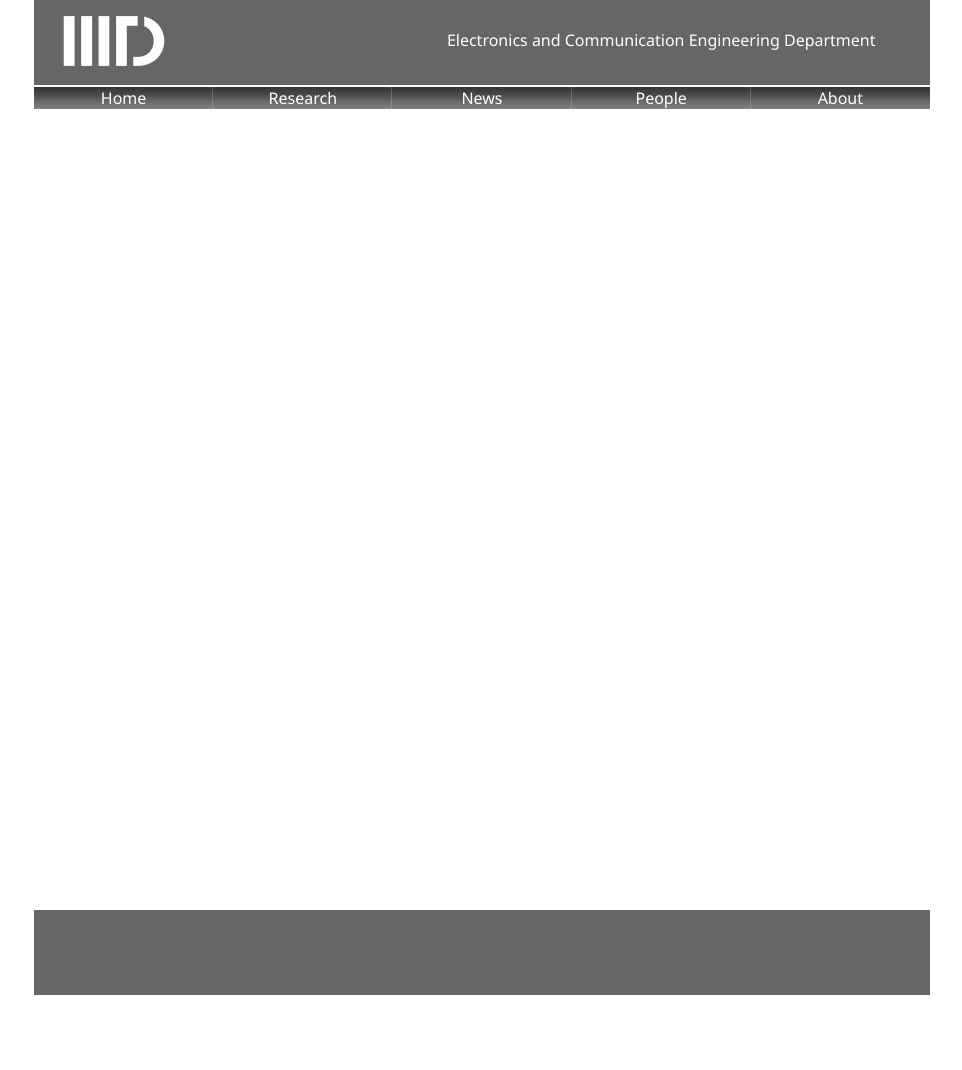
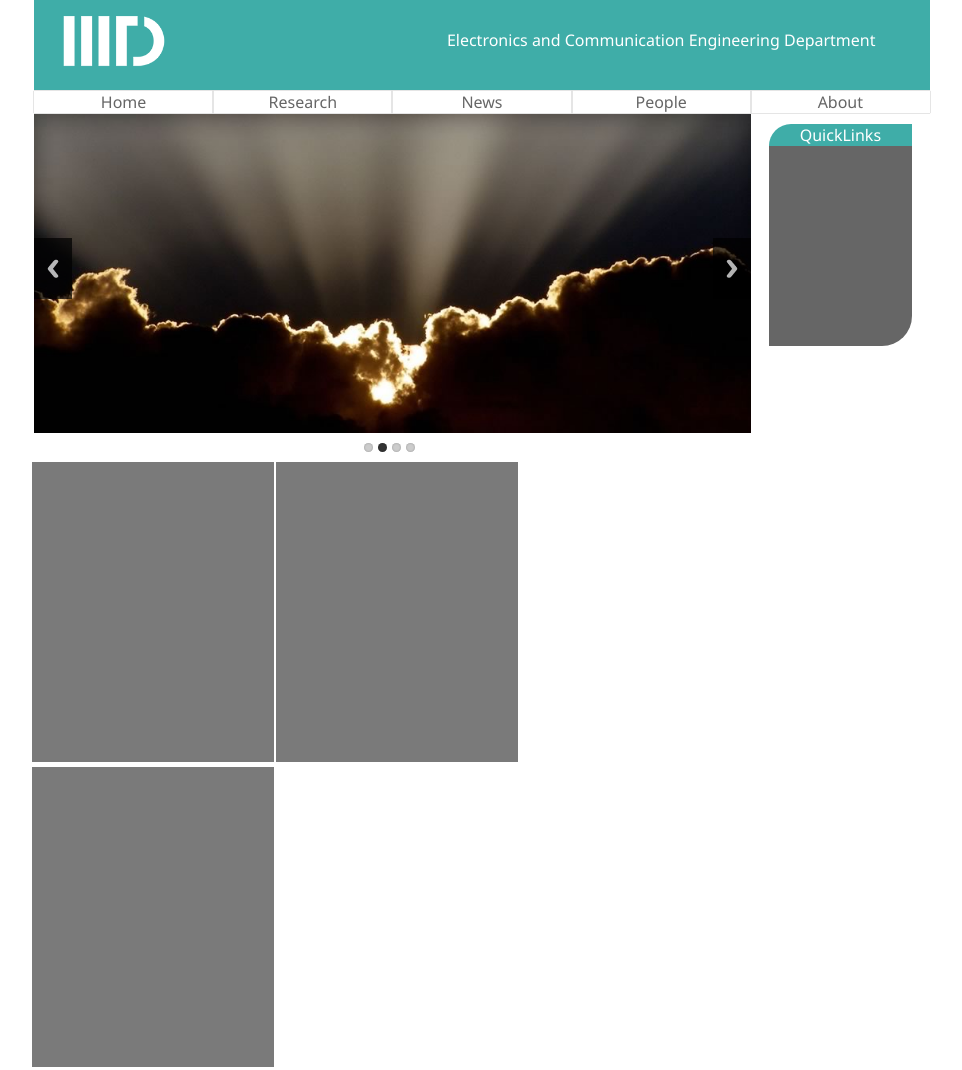
Before and after one commit to atulaliasaccount/ECE_Research_Group, a plain HTML site: page index.html in a window 1280 px wide. Shown: the top 1070 px of the page, without its empty margins (158-1120 px from the left). Before the commit the page ends 995 px from the top, so only its background shows below. Drawn offline with nearby package versions, Linux system fonts and the light colour scheme.

Commit message:
color_scheme_changed

```diff
--- /dev/null
+++ b/css/slider_stylesheet.css
@@ -0,0 +1,120 @@
+
+
+.rslides_container{
+
+    position: relative;
+    display: inline-block;
+    margin-top: 0;
+    margin-bottom: 10px;
+    padding-top: 0;
+    width: 80%;
+
+
+}
+.late_rslides{
+    margin-top: 20px;
+}
+
+.rslides {
+
+
+  position: relative;
+  list-style: none;
+  overflow: hidden;
+  width: 100%;
+  padding: 0;
+  margin: 0 auto;
+  }
+
+.rslides li {
+  -webkit-backface-visibility: hidden;
+  position: absolute;
+  display: none;
+  width: 100%;
+  left: 0;
+  top: 0;
+  }
+
+.rslides li:first-child {
+  position: relative;
+  display: block;
+  float: left;
+  }
+
+.rslides img {
+  display: block;
+  height: auto;
+  float: left;
+  width: 100%;
+  border: 0;
+  }
+
+.centered-btns_nav {
+  z-index: 3;
+  position: absolute;
+  -webkit-tap-highlight-color: rgba(0,0,0,0);
+  top: 50%;
+  left: 0;
+  opacity: 0.7;
+  text-indent: -9999px;
+  overflow: hidden;
+  text-decoration: none;
+  height: 61px;
+  width: 38px;
+  background: transparent url("../images/themes.gif") no-repeat left top;
+  margin-top: -45px;
+  }
+
+.centered-btns_nav:active {
+  opacity: 1.0;
+  }
+
+.centered-btns_nav.next {
+  left: auto;
+  background-position: right top;
+  right: 0;
+  }
+
+
+.centered-btns_nav:focus{
+  outline: none;
+  }
+
+.centered-btns_tabs{
+  margin-top: 10px;
+  text-align: center;
+  }
+
+.centered-btns_tabs li
+ {
+  display: inline;
+  float: none;
+  _float: left;
+  *float: left;
+  margin-right: 5px;
+  }
+
+.centered-btns_tabs a
+{
+  text-indent: -9999px;
+  overflow: hidden;
+  -webkit-border-radius: 15px;
+  -moz-border-radius: 15px;
+  border-radius: 15px;
+  background: #ccc;
+  background: rgba(0,0,0, .2);
+  display: inline-block;
+  _display: block;
+  *display: block;
+  -webkit-box-shadow: inset 0 0 2px 0 rgba(0,0,0,.3);
+  -moz-box-shadow: inset 0 0 2px 0 rgba(0,0,0,.3);
+  box-shadow: inset 0 0 2px 0 rgba(0,0,0,.3);
+  width: 9px;
+  height: 9px;
+  }
+
+.centered-btns_here a
+{
+  background: #222;
+  background: rgba(0,0,0, .8);
+  }
--- a/css/stylesheet2.scss
+++ b/css/stylesheet2.scss
@@ -4,13 +4,18 @@ $font_stack:  Segoe UI, 'Roboto', sans-serif;
 $light_font: 400;
 $heavy_font:500;
 $i1 : #333333;
+@mixin bg($o){
+
+   background-color : rgba(51,51,51,$o);
+}
+
 $i2 : #4D4D4D;
 $i3 : #666666;
 $i4 : #808080;
 $color_d : #3FADA8;
-$header_color : #666666;
+$header_color : #3FADA8;
 
-$height_header: 85px;
+$height_header: 90px;
 
 *{
     padding : 0;
@@ -20,7 +25,7 @@ $height_header: 85px;
     font-weight: 400 ;
 
 }
-
+a {text-decoration: none; color: $i3;}
 .container{
     display:block;
     width: 70%;
@@ -32,7 +37,7 @@ $height_header: 85px;
     display: block;
     height: $height_header;
     color: #ffffff;
-    border-bottom: 1px solid #fff;
+    //border-bottom: 1px solid #fff; // border OF header
     img{
         position: absolute;
         display: block;
@@ -61,10 +66,10 @@ $height_header: 85px;
 
     width: 100%;
     font-weight: 200;
+    color: $i1 !important;
     ul{
 
         cursor: context-menu;
-
 
     }
     ul li{
@@ -72,50 +77,36 @@ $height_header: 85px;
         display: inline-block;
         width: 20%;
         font-size: 16px ;
+        text-align: center;
 
-
-        color: #fff;
-        text-align: center;
-        //border-bottom: 1px solid $i2;
-        background: rgba(246,41,12,1);
-background: -moz-linear-gradient(top, rgba(246,41,12,1) 0%, rgba(51,51,51,1) 0%, rgba(77,77,78,1) 40%, rgba(102,102,102,1) 62%, rgba(128,128,128,1) 100%);
-background: -webkit-gradient(left top, left bottom, color-stop(0%, rgba(246,41,12,1)), color-stop(0%, rgba(51,51,51,1)), color-stop(40%, rgba(77,77,78,1)), color-stop(62%, rgba(102,102,102,1)), color-stop(100%, rgba(128,128,128,1)));
-background: -webkit-linear-gradient(top, rgba(246,41,12,1) 0%, rgba(51,51,51,1) 0%, rgba(77,77,78,1) 40%, rgba(102,102,102,1) 62%, rgba(128,128,128,1) 100%);
-background: -o-linear-gradient(top, rgba(246,41,12,1) 0%, rgba(51,51,51,1) 0%, rgba(77,77,78,1) 40%, rgba(102,102,102,1) 62%, rgba(128,128,128,1) 100%);
-background: -ms-linear-gradient(top, rgba(246,41,12,1) 0%, rgba(51,51,51,1) 0%, rgba(77,77,78,1) 40%, rgba(102,102,102,1) 62%, rgba(128,128,128,1) 100%);
-background: linear-gradient(to bottom, rgba(246,41,12,1) 0%, rgba(51,51,51,1) 0%, rgba(77,77,78,1) 40%, rgba(102,102,102,1) 62%, rgba(128,128,128,1) 100%);
-filter: progid:DXImageTransform.Microsoft.gradient( startColorstr='#f6290c', endColorstr='#808080', GradientType=0 );
     }
 
 
     ul li:nth-child(n+1){
     //border-right: 1px solid #fff;
-          box-shadow: 1px 0px 1px 1px #fff;
+          box-shadow: 0px 0px 1px 0px $i3;
 
 
     }
+    /*DROP DOWN */
     ul li ul{
-
+            @include bg(0.65);
             display: none;
           position: absolute;
            z-index: 50;
 
 
         li{
+            box-shadow: none;
             font-size: 14px ;
             font-weight: 100;
             padding: 1px 10px;
             width: 180px !important;
+            color: rgba(255,255,255,1);
         }
+        a{color: rgba(255,255,255,1);}
 }
-    ul li:hover {background: rgba(102,102,102,1);
-background: -moz-linear-gradient(top, rgba(102,102,102,1) 0%, rgba(128,128,128,1) 0%, rgba(128,128,128,1) 0%, rgba(102,102,102,1) 38%, rgba(77,77,78,1) 60%, rgba(51,51,51,1) 100%);
-background: -webkit-gradient(left top, left bottom, color-stop(0%, rgba(102,102,102,1)), color-stop(0%, rgba(128,128,128,1)), color-stop(0%, rgba(128,128,128,1)), color-stop(38%, rgba(102,102,102,1)), color-stop(60%, rgba(77,77,78,1)), color-stop(100%, rgba(51,51,51,1)));
-background: -webkit-linear-gradient(top, rgba(102,102,102,1) 0%, rgba(128,128,128,1) 0%, rgba(128,128,128,1) 0%, rgba(102,102,102,1) 38%, rgba(77,77,78,1) 60%, rgba(51,51,51,1) 100%);
-background: -o-linear-gradient(top, rgba(102,102,102,1) 0%, rgba(128,128,128,1) 0%, rgba(128,128,128,1) 0%, rgba(102,102,102,1) 38%, rgba(77,77,78,1) 60%, rgba(51,51,51,1) 100%);
-background: -ms-linear-gradient(top, rgba(102,102,102,1) 0%, rgba(128,128,128,1) 0%, rgba(128,128,128,1) 0%, rgba(102,102,102,1) 38%, rgba(77,77,78,1) 60%, rgba(51,51,51,1) 100%);
-background: linear-gradient(to bottom, rgba(102,102,102,1) 0%, rgba(128,128,128,1) 0%, rgba(128,128,128,1) 0%, rgba(102,102,102,1) 38%, rgba(77,77,78,1) 60%, rgba(51,51,51,1) 100%);
-filter: progid:DXImageTransform.Microsoft.gradient( startColorstr='#666666', endColorstr='#333333', GradientType=0 );}
+    ul li:hover {@include bg(0.8);a{color:rgba(255,255,255,1) !important;}}
     ul li:hover ul{display: block;}
 
 
@@ -123,10 +114,36 @@ filter: progid:DXImageTransform.Microsoft.gradient( startColorstr='#666666', end
 
 
 
-a {text-decoration: none;color: #fff;}
+
 .theBody{
+    padding: none;
+    cursor: context-menu;
     width: 100%;
-    height: 800px;
+    height: 1000px;
+    .q_links_box{
+        text-align: center;
+        display: inline-block;
+        width: 20%;
+        height: 40%;
+        float: right;
+        div:nth-child(1){
+            margin-top: 10px;
+            margin-left: 10%;
+            width: 80%;
+            background-color: $color_d;
+            color: white;
+            border-top-left-radius: 80px;
+        }
+        .quickLinks{
+            width: 80%;
+            background-color: $i3;
+            margin-left: 10%;
+            height: 200px;
+            border-bottom-right-radius: 30px;
+        }
+    }
+
+    div:nth-child(3) ,div:nth-child(4), div:nth-child(5){width: 27%;height: 300px;@include bg(0.65);display: inline-block;margin-left:-2px;padding: 0;border:none;}
 }
 .footer{
     height: $height_header;
--- a/index.html
+++ b/index.html
@@ -5,6 +5,7 @@
          <meta name="viewport" content="width=device-width,initial-scale=1">
         <link href='http://fonts.googleapis.com/css?family=Roboto:500,700,400' rel='stylesheet' type='text/css'>
         <link rel="stylesheet" type="text/css" href="./css/stylesheet2.css">
+        <link rel="stylesheet" type="text/css" href="./css/slider_stylesheet.css">
     </head>
     <body>
         <div class = "container">
@@ -16,14 +17,30 @@
                 <ul>
                     <li><a href = "#">Home</a></li><li><a href = "#" >Research</a>
                     <ul><li><a href = "#">Research Group 2</a></li><br><li><a href = "#">Research Group 2</a></li><br><li><a href = "#">Research Group 2</a></li><br><li><a href = "#">Research Group 2</a></li></ul>
-                    </li><li><a href = "#">News</a></li><li>People<ul><li><a href = "#">Faculty</a></li><br><li><a href = "#">Students</a></li></ul></li><li><a href="">About</a></li>
+                    </li><li><a href = "#">News</a></li><li><a href="#">People</a><ul><li><a href = "#">Faculty</a></li><br><li><a href = "#">Students</a></li></ul></li><li><a href="">About</a></li>
 
                 </ul>
             </div>
-            <div class = "theBody"></div>
+            <div class = "theBody">
+                <div class="rslides_container" class="slider" id="home">
+            <ul class="rslides" id="slider1">
+                <li><img src="./images/5.jpg" alt=""></li>
+                <li><img src="./images/1.jpg" alt=""></li>
+                <li><img src="./images/3.jpg" alt=""></li>
+                <li><img src="./images/4.jpg" alt=""></li>
+            </ul></div>
+                <div class = "q_links_box"><div>QuickLinks</div><div class = "quickLinks"></div></div>
+                    <div class = "currNews"></div>
+                    <div class = "currEvents"></div>
+                    <div class = "currAwards"></div>
+        </div>
             <div class = "footer"></div>
-        </div>
-        <script src="./js/jQuery.js"></script>
+            </div>
+
+
+        <script src="http://ajax.googleapis.com/ajax/libs/jquery/1.8.3/jquery.min.js"></script>
         <script src="./js/myJs.js"></script>
+        <script src="./js/responsiveslides.min.js"></script>
+
     </body>
 </html>
--- a/js/myJs.js
+++ b/js/myJs.js
@@ -0,0 +1,14 @@
+$(document).ready(function(){
+
+    var startSlider = function() {
+            $("#slider1").responsiveSlides({
+                auto: true,
+                pager: true,
+                nav: true,
+                speed: 500,
+                namespace: "centered-btns"
+            });
+            };
+
+    startSlider();
+});
```
Also changed, not shown: css/stylesheet.css (deleted), css/stylesheet2.css, images/1.jpg (added), images/2.jpg (added), images/3.jpg (added), images/4.jpg (added), images/5.jpg (added), images/themes.gif (added), js/responsiveslides.min.js (added), 1 other file.
